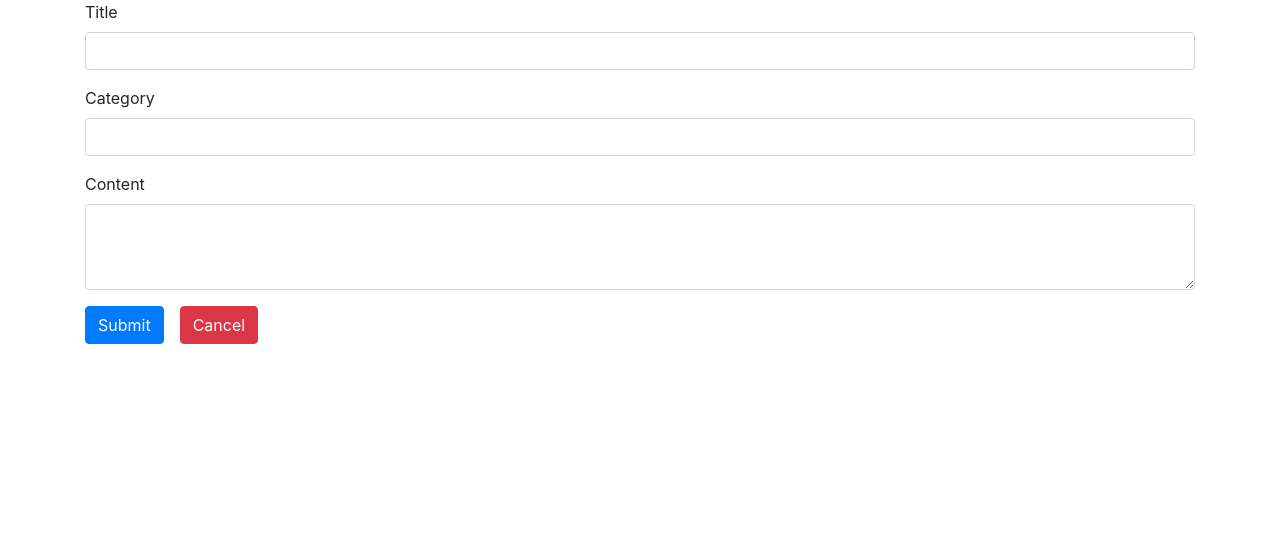
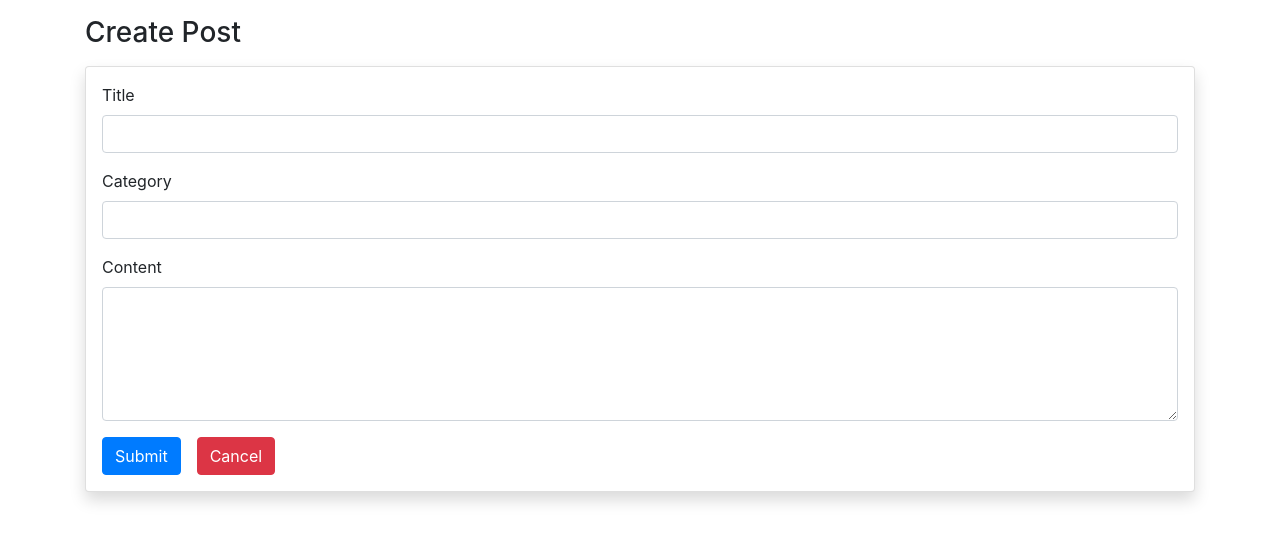
Before and after one commit to kowalus23/blog-posts, a React (Create React App) app: page /posts/new in a window 1280 px wide. Shown: the top 542 px of the page. Built offline with nearby package versions, Linux system fonts and the light colour scheme.

Commit message:
last style fixes

```diff
--- a/src/js/components/PostNew.js
+++ b/src/js/components/PostNew.js
@@ -30,7 +30,7 @@ class PostNew extends React.Component {
       return (
         <div className="form-group">
           <label>Content</label>
-          <textarea {...input} className={className} rows="3"/>
+          <textarea {...input} className={className} rows="5"/>
           {displayError(touched, error)}
         </div>
       )
@@ -43,6 +43,9 @@ class PostNew extends React.Component {
 
   render() {
     return (
+      <div>
+        <h3 className="py-3 m-0">Create Post</h3>
+        <card className="card p-3">
           <form onSubmit={this.props.handleSubmit(this.onSubmit)}>
             <Field
               label="Title"
@@ -61,6 +64,8 @@ class PostNew extends React.Component {
             <button type="submit" className="btn btn-primary">Submit</button>
             <Link className="btn btn-danger ml-3" to={'/'}>Cancel</Link>
           </form>
+        </card>
+      </div>
     );
   }
 }
```
Lines whose indentation alone changed are shown as unchanged.
